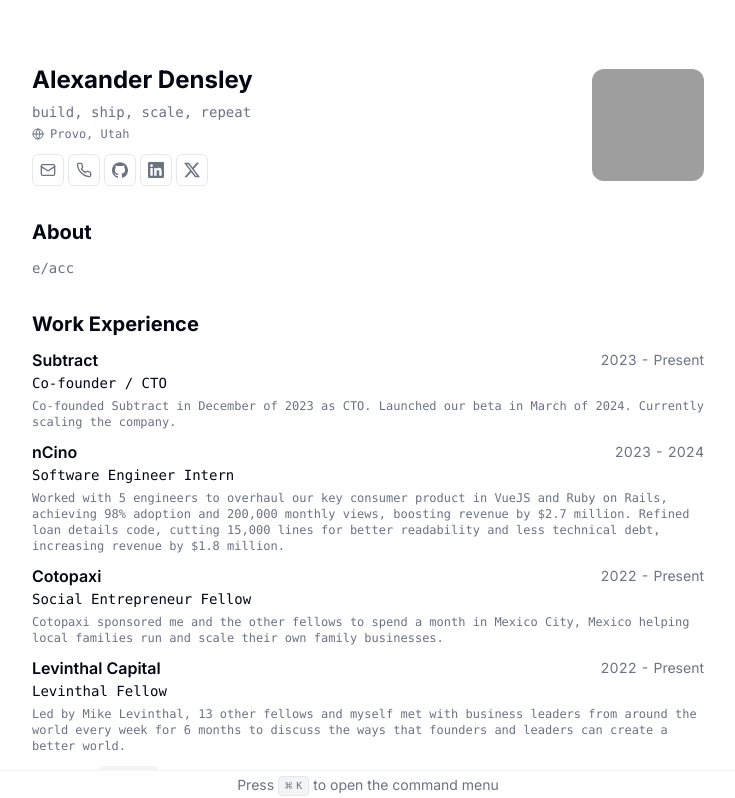
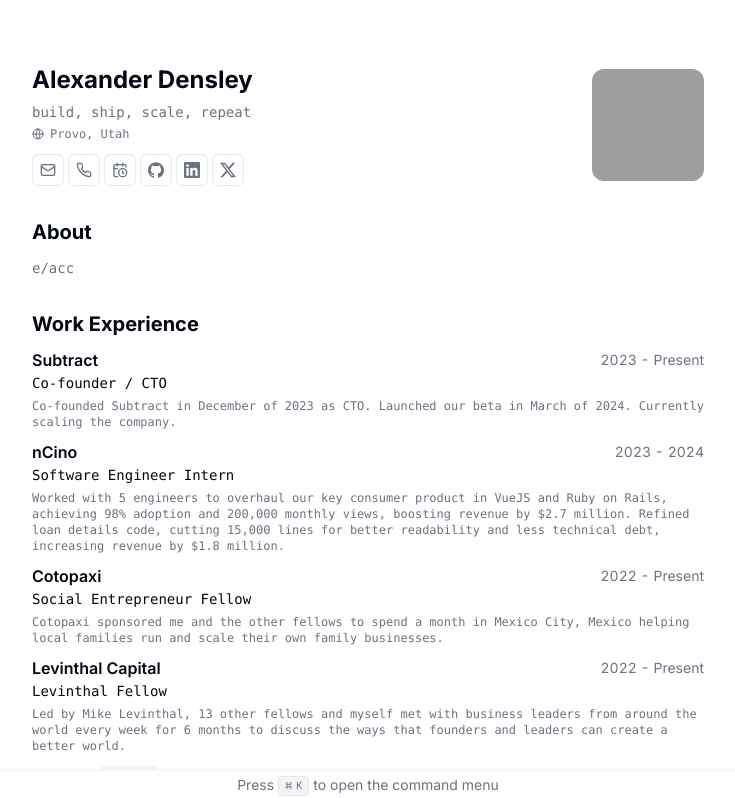
Before and after one commit to botoxparty/portfolio, a Next.js app: page / in a window 1280 px wide. Shown: the top 798 px of the page, without its empty margins (272-1007 px from the left). Built offline with nearby package versions, Linux system fonts and the light colour scheme; grey boxes are pictures that could not be loaded.

Commit message:
add tooltips and calendly

```diff
--- a/app/page.tsx
+++ b/app/page.tsx
@@ -4,10 +4,16 @@
 import { CommandMenu } from '@/components/command-menu'
 import { Metadata } from 'next'
 import { Section } from '@/components/ui/section'
-import { GlobeIcon, MailIcon, PhoneIcon } from 'lucide-react'
+import { GlobeIcon, MailIcon, PhoneIcon, CalendarClockIcon } from 'lucide-react'
 import { Button } from '@/components/ui/button'
 import { RESUME_DATA } from '@/data/resume-data'
 import { ProjectCard } from '@/components/project-card'
+import {
+	Tooltip,
+	TooltipContent,
+	TooltipProvider,
+	TooltipTrigger,
+} from '@/components/ui/tooltip'
 
 export const metadata: Metadata = {
 	title: `${RESUME_DATA.name} | ${RESUME_DATA.about}`,
@@ -36,6 +42,9 @@
 						</p>
 						<div className='flex gap-x-1 pt-1 font-mono text-sm text-muted-foreground print:hidden'>
 							{RESUME_DATA.contact.email ? (
+								<TooltipProvider key='email' delayDuration={100}>
+									<Tooltip>
+										<TooltipTrigger>
 											<Button
 												className='size-8'
 												variant='outline'
@@ -46,8 +55,15 @@
 													<MailIcon className='size-4' />
 												</a>
 											</Button>
+										</TooltipTrigger>
+										<TooltipContent className='text-xs'>Email</TooltipContent>
+									</Tooltip>
+								</TooltipProvider>
 							) : null}
 							{RESUME_DATA.contact.tel ? (
+								<TooltipProvider key='phone' delayDuration={100}>
+									<Tooltip>
+										<TooltipTrigger>
 											<Button
 												className='size-8'
 												variant='outline'
@@ -58,8 +74,36 @@
 													<PhoneIcon className='size-4' />
 												</a>
 											</Button>
+										</TooltipTrigger>
+										<TooltipContent className='text-xs'>Phone</TooltipContent>
+									</Tooltip>
+								</TooltipProvider>
+							) : null}
+							{RESUME_DATA.contact.calendly ? (
+								<TooltipProvider key='calendly' delayDuration={100}>
+									<Tooltip>
+										<TooltipTrigger>
+											<Button
+												className='size-8'
+												variant='outline'
+												size='icon'
+												asChild
+											>
+												<a href={RESUME_DATA.contact.calendly} target='_blank'>
+													<CalendarClockIcon className='size-4' />
+												</a>
+											</Button>
+										</TooltipTrigger>
+										<TooltipContent className='text-xs'>
+											Calendly
+										</TooltipContent>
+									</Tooltip>
+								</TooltipProvider>
 							) : null}
 							{RESUME_DATA.contact.social.map((social) => (
+								<TooltipProvider key={social.name} delayDuration={100}>
+									<Tooltip>
+										<TooltipTrigger>
 											<Button
 												key={social.name}
 												className='size-8'
@@ -71,6 +115,12 @@
 													<social.icon className='size-4' />
 												</a>
 											</Button>
+										</TooltipTrigger>
+										<TooltipContent className='text-xs'>
+											{social.name}
+										</TooltipContent>
+									</Tooltip>
+								</TooltipProvider>
 							))}
 						</div>
 						<div className='hidden flex-col gap-x-1 font-mono text-sm text-muted-foreground print:flex'>
--- /dev/null
+++ b/components/ui/tooltip.tsx
@@ -0,0 +1,30 @@
+"use client"
+
+import * as React from "react"
+import * as TooltipPrimitive from "@radix-ui/react-tooltip"
+
+import { cn } from "@/lib/utils"
+
+const TooltipProvider = TooltipPrimitive.Provider
+
+const Tooltip = TooltipPrimitive.Root
+
+const TooltipTrigger = TooltipPrimitive.Trigger
+
+const TooltipContent = React.forwardRef<
+  React.ElementRef<typeof TooltipPrimitive.Content>,
+  React.ComponentPropsWithoutRef<typeof TooltipPrimitive.Content>
+>(({ className, sideOffset = 4, ...props }, ref) => (
+  <TooltipPrimitive.Content
+    ref={ref}
+    sideOffset={sideOffset}
+    className={cn(
+      "z-50 overflow-hidden rounded-md border bg-popover px-3 py-1.5 text-sm text-popover-foreground shadow-md animate-in fade-in-0 zoom-in-95 data-[state=closed]:animate-out data-[state=closed]:fade-out-0 data-[state=closed]:zoom-out-95 data-[side=bottom]:slide-in-from-top-2 data-[side=left]:slide-in-from-right-2 data-[side=right]:slide-in-from-left-2 data-[side=top]:slide-in-from-bottom-2",
+      className
+    )}
+    {...props}
+  />
+))
+TooltipContent.displayName = TooltipPrimitive.Content.displayName
+
+export { Tooltip, TooltipTrigger, TooltipContent, TooltipProvider }
--- a/data/resume-data.tsx
+++ b/data/resume-data.tsx
@@ -12,6 +12,7 @@
 	contact: {
 		email: 'densley.alexander@gmail.com',
 		tel: '+15033969929',
+		calendly: 'https://calendly.com/densley/chat',
 		social: [
 			{
 				name: 'GitHub',
--- a/package.json
+++ b/package.json
@@ -12,6 +12,7 @@
     "@radix-ui/react-avatar": "^1.0.4",
     "@radix-ui/react-dialog": "^1.0.5",
     "@radix-ui/react-slot": "^1.0.2",
+    "@radix-ui/react-tooltip": "^1.0.7",
     "class-variance-authority": "^0.7.0",
     "clsx": "^2.1.0",
     "cmdk": "^1.0.0",
```
Also changed, not shown: 1 other file (tests, documents, lock files or other folders). Lines whose indentation alone changed are shown as unchanged.
